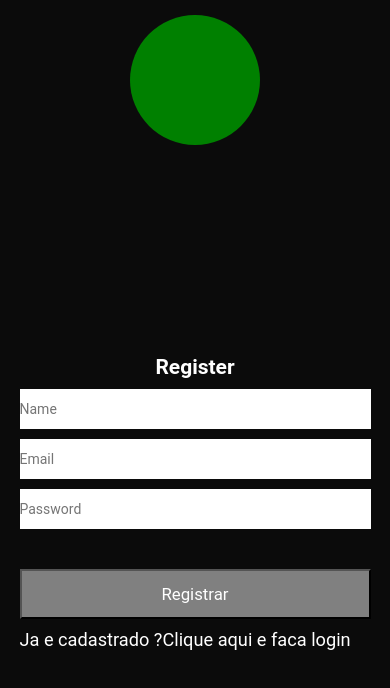
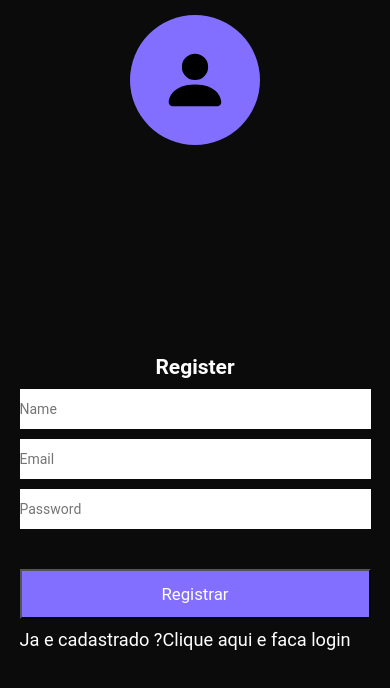
Before and after one commit to WilliamnMiranda/finances, a React (Create React App) app: page / in a window 390 px wide. Shown: the top 688 px of the page. Built offline with nearby package versions, Linux system fonts and the light colour scheme.

Commit message:
responsividade , buttons modificados e adicionados

```diff
--- a/src/components/FormRegister.js
+++ b/src/components/FormRegister.js
@@ -62,9 +62,7 @@ const FormRegister = () => {
                 {login && (<ContainerFormulario onSubmit={Login}>
                         <h1>Login</h1>
                         <InputCreateAccount value = {emailLogin.value} type="Email" name = "email" placeholder="Email" onChange = {({target}) => emailLogin.setValues(target.value)} />
-                        {emailLogin.value}
                         <InputCreateAccount value = {passwordLogin.value} type="password" name = "password" placeholder="Password" onChange = {({target}) => passwordLogin.setValues(target.value)} />
-                        {passwordLogin.value}
                         <ButtonSubmit>Login</ButtonSubmit>
                         <FooterBack> Ainda nao possui cadastro ? <div onClick = {alter}>Clique aqui e crie sua conta</div> </FooterBack>
                 </ContainerFormulario>)}
--- a/src/components/Header.js
+++ b/src/components/Header.js
@@ -1,6 +1,7 @@
 
 import React from 'react';
 import {Menu,HeaderComponent,ContainerHeader,Logotipo,ListaMenu,ItemMenu,MenuHamburguer} from '../styles/Header';
+import {BsList} from "react-icons/bs"
 import { Link , useLocation} from "react-router-dom";
 
 const Header = () => {
@@ -26,7 +27,7 @@ React.useEffect(()=>{
                     </ItemMenu>
                   </ListaMenu>
 
-                  <MenuHamburguer onClick = {()=> setStatus(!status)}> - </MenuHamburguer>
+                  <MenuHamburguer onClick = {()=> setStatus(!status)}> <BsList/> </MenuHamburguer>
               </Menu>
           </ContainerHeader>
       </HeaderComponent>
--- a/src/styles/Header.js
+++ b/src/styles/Header.js
@@ -2,8 +2,9 @@ import styled from "styled-components";
 
 export const MenuHamburguer = styled.div`
     display: none;
-    @media(max-width: 800px){
+    @media(max-width: 1335px){
         display: block;
+        font-size: 2.1em;
     }
 `
 export const HeaderComponent = styled.header`
@@ -34,7 +35,7 @@ display: flex;
 export const ListaMenu = styled.ul`
 display:flex;
 gap :30px;
-@media(max-width: 800px){
+@media(max-width: 1335px){
     background-color: black;
     display: ${({status}) => status ? "flex" : "none"};
     top:70px;
@@ -50,7 +51,7 @@ gap :30px;
 export const ItemMenu= styled.li`
 font-size:1.2em;
 font-weight:600;
-@media(max-width: 800px){
+@media(max-width: 1335px){
     display: flex;
     align-items: center;
     justify-content: center;
--- a/src/styles/styleRegister.js
+++ b/src/styles/styleRegister.js
@@ -6,7 +6,7 @@ export const ContainerGeral = styled.div`
     display: flex;
     align-items: center;
     justify-content:center;
-    @media(max-width: 800px){
+    @media(max-width: 1335px){
         display: block;
     }
 `
@@ -20,7 +20,7 @@ export const ContainerLogin = styled.section`
     flex-direction: column;
     background-color:rgba(0,0,0,0.3);
     padding-bottom:20px;
-    @media(max-width: 800px){
+    @media(max-width: 1335px){
         width: 100%;
         height: 100%;
     }
@@ -28,13 +28,18 @@ export const ContainerLogin = styled.section`
     `
 
 export const FotoLogin = styled.div`
-    background-color:green;
-    width: 130px;
-    height: 130px;
+    display: flex;
+    align-items: center;
+    justify-content: center;
+    font-size:5.0em;
+    background-color:#836FFF;
+    width: 110px;
+    height: 110px;
+    color:black;
     border-radius:50%;
     position:absolute;
     top:220px;
-    @media(max-width: 800px){
+    @media(max-width: 1335px){
         top:15px;
         width: 130px;
         height: 130px;
@@ -49,7 +54,7 @@ flex-direction:column;
 width: 100%;
 margin-top:100px;
 background-color:inherit;
-@media(max-width: 800px){
+@media(max-width: 1335px){
         margin-top : 180px;
     }
 `
@@ -65,7 +70,7 @@ export const ButtonSubmit = styled.button`
     width: 90%;
     height: 50px;
     font-size:1.2em;
-    background-color:grey;
+    background-color:#836FFF;
     margin-top:30px;
     color:white;
 `
@@ -93,7 +98,7 @@ export const ContainerFormularioLogin = styled.div`
     width: 100%;
     margin-top:100px;
     background-color:inherit;
-    @media(max-width: 800px){
+    @media(max-width: 1335px){
             margin-top : 180px;
     }
 `
--- a/src/views/Login.js
+++ b/src/views/Login.js
@@ -2,6 +2,7 @@ import React from 'react'
 import FormRegister from '../components/FormRegister';
 import GlobalStyle from "../styles/globalStyle";
 import {ContainerGeral,ContainerLogin,FotoLogin}from '../styles/styleRegister'
+import { BsPersonFill } from "react-icons/bs";
 const Login = () => {
 
   return (
@@ -9,7 +10,7 @@ const Login = () => {
         <GlobalStyle/>
         <ContainerGeral>
             <ContainerLogin>
-                <FotoLogin></FotoLogin>
+                <FotoLogin><BsPersonFill/></FotoLogin>
                     <FormRegister/>
             </ContainerLogin>
         </ContainerGeral>
--- a/src/views/Main.js
+++ b/src/views/Main.js
@@ -5,7 +5,6 @@ import Login from '../views/Login'
 import  {GlobalContext} from '../hooks/userProvider'
 const Main = () => {
     const {logado,setLogado} = React.useContext(GlobalContext)
-    console.log(logado)
     return (
       <BrowserRouter>
             {logado ? <Logado/>:<Login/>}
--- a/src/views/PaginaPrincipal.js
+++ b/src/views/PaginaPrincipal.js
@@ -98,8 +98,8 @@ const PaginaPrincipal = () => {
         <ContainerFinnalyInfos>
           <h1>Saidas</h1>
           {
-           randomDespesa && randomDespesa.map((item)=>{
-             return <ItemFinally item = {item}/>
+           randomDespesa && randomDespesa.map((item,index)=>{
+             return <ItemFinally key = {index} item = {item}/>
             })
           }
           <ButtonRedirect color = {"#00FA9A"} onClick = {()=>navigate("/despesas")}>Ver Mais</ButtonRedirect>
@@ -108,8 +108,8 @@ const PaginaPrincipal = () => {
         <ContainerFinnalyInfos>
         <h1>Entradas</h1>
           {
-           randomEntradas && randomEntradas.map((item)=>{
-             return <ItemFinally item = {item}/>
+           randomEntradas && randomEntradas.map((item,index)=>{
+             return <ItemFinally key = {index} item = {item}/>
             })
           }
           <ButtonRedirect color = {"#CD5C5C"} onClick = {()=>navigate("/entradas")}>ver mais</ButtonRedirect>
```
